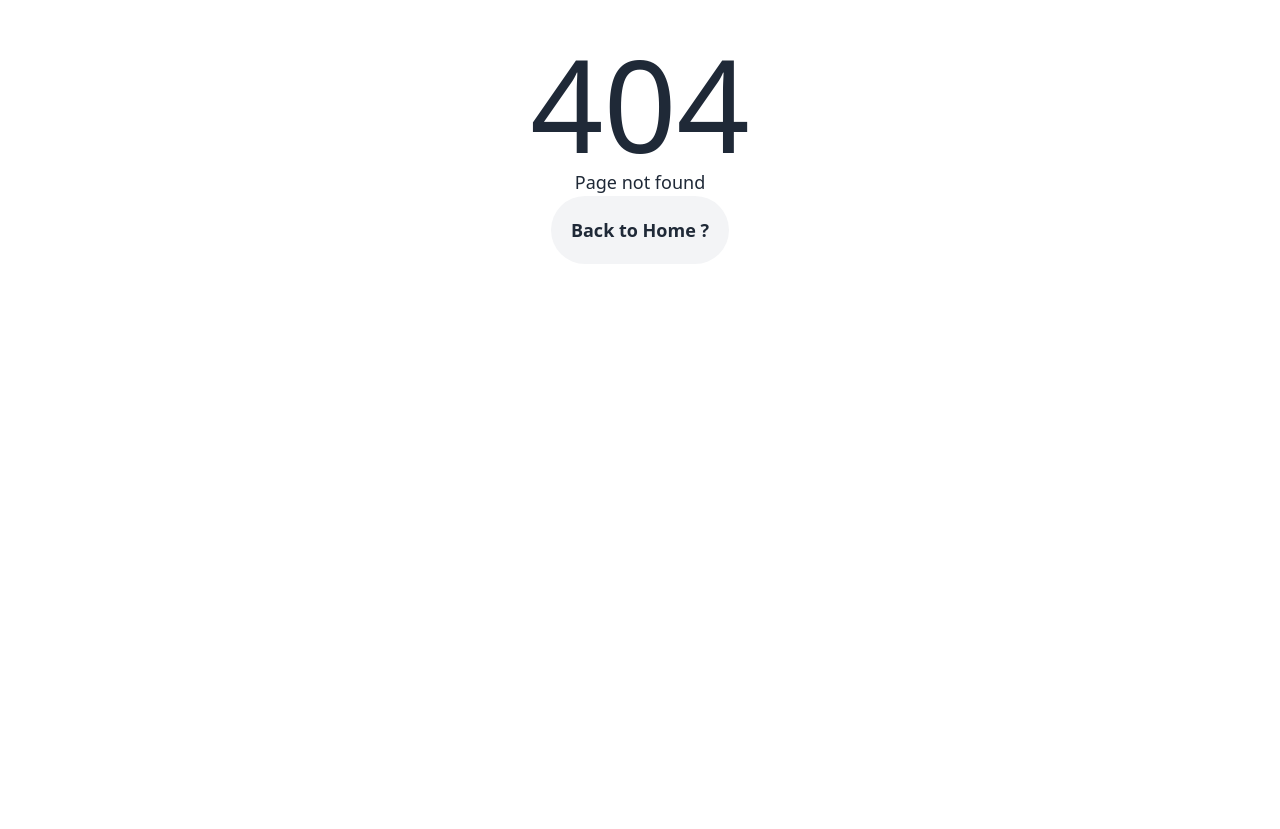
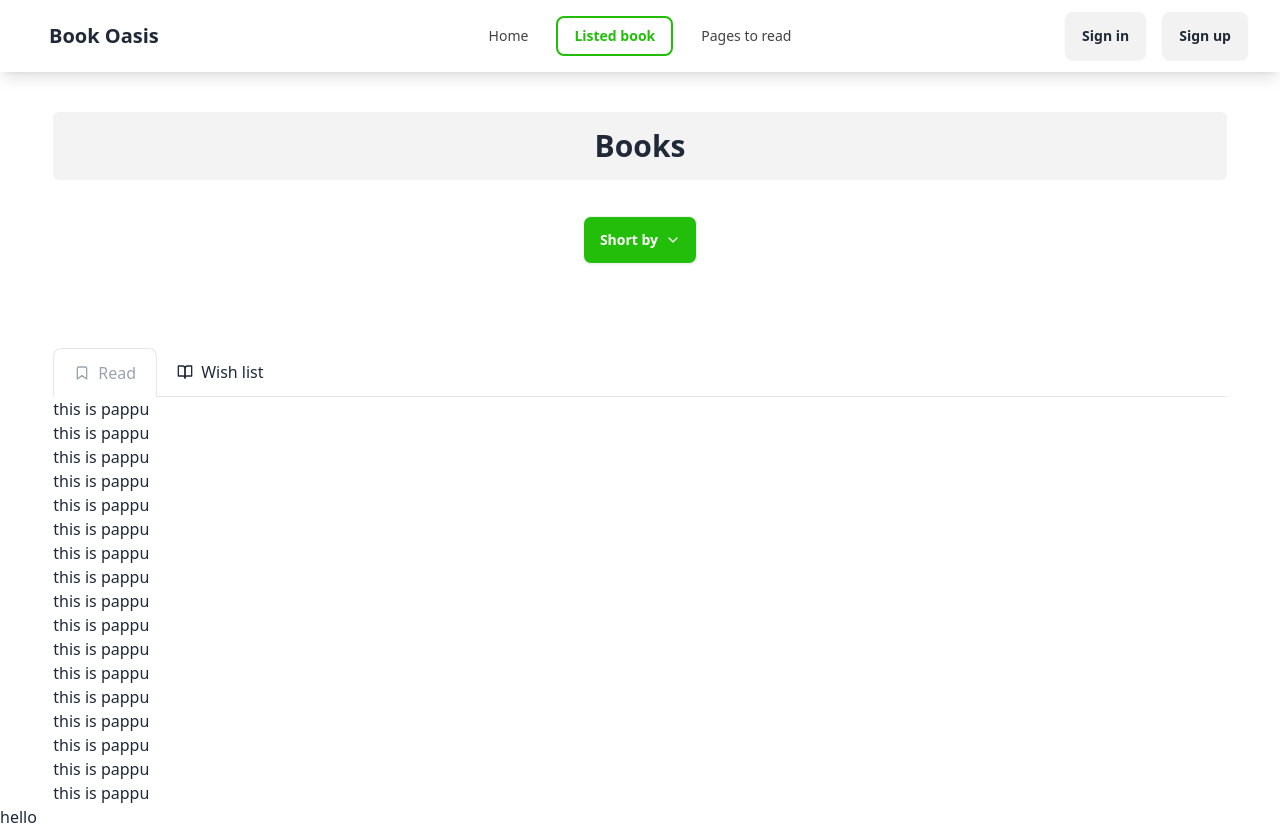
Before and after one commit to pappusaha/Books-oasis, a React (Vite) app: page /listedbooks/wishlist in a window 1280 px wide. Before the commit this address had no page. Before the commit the page ends 800 px from the top, so only its background shows below. Built offline with nearby package versions, Linux system fonts and the light colour scheme.

Commit message:
saved data on localstoraged

```diff
--- a/package.json
+++ b/package.json
@@ -16,6 +16,8 @@
     "match-sorter": "^7.0.0",
     "react": "^18.3.1",
     "react-dom": "^18.3.1",
+    "react-hot-toast": "^2.4.1",
+    "react-icons": "^5.3.0",
     "react-router-dom": "^6.27.0",
     "react-toastify": "^10.0.6",
     "sort-by": "^1.2.0"
--- a/src/Components/Book.jsx
+++ /dev/null
@@ -1,11 +0,0 @@
-import React from 'react';
-
-const Book = () => {
-    return (
-        <div>
-
-        </div>
-    );
-};
-
-export default Book;
--- a/src/Components/BookDetails.jsx
+++ b/src/Components/BookDetails.jsx
@@ -1,5 +1,9 @@
 import React from 'react';
-import {  NavLink, useLoaderData, useParams } from 'react-router-dom';
+import {   useLoaderData, useParams } from 'react-router-dom';
+import { ToastContainer, toast } from 'react-toastify';
+
+import 'react-toastify/dist/ReactToastify.css';
+import { saveBooks } from '../localStorage/localStorage';
 
 const BookDetails = ({}) => {
     const booksData=useLoaderData()
@@ -9,6 +13,12 @@ const BookDetails = ({}) => {
   console.log(bookData)
 
   const {bookName,author,category,tags, image,review,totalPages,rating,publisher,yearOfPublishing}=bookData
+
+
+  const handleStoredBooks=(type)=> {
+    saveBooks(idint,type)
+
+}
     return (
         <div className='pt-20'>
     {/* main book details */}
@@ -37,8 +47,10 @@ const BookDetails = ({}) => {
     <p></p>
 </div>
 <div className='flex space-x-2'>
- <button className='button-2 bg-slate-500 text-black p-3'>Read </button>
- <button className='button-2 bg-slate-500 text-black p-3'> Wish List</button>
+<button onClick={() => handleStoredBooks('read')} className='button-2 bg-slate-500 text-black p-3'>Read</button>
+ <ToastContainer />
+ <button onClick={() => handleStoredBooks('wish')} className='button-2 bg-slate-500 text-black p-3'>Wish List</button>
+ <ToastContainer />
 </div>
     </div>
    </div>
--- /dev/null
+++ b/src/Components/ReadBooks.jsx
@@ -0,0 +1,44 @@
+import React, { useEffect, useState } from 'react';
+import { useLoaderData } from 'react-router-dom';
+import { getStoredBooks } from '../localStorage/localStorage';
+
+const ReadBooks = () => {
+    const books=useLoaderData()
+    const [storeBook , setStoreBook]=useState([])
+   useEffect(() => {
+    const  storedbooks=getStoredBooks()
+    console.log('kakak',storedbooks)
+if(books.length>0){
+    let storedbook=[]
+
+  for(let {id, type} of storedbooks){
+    console.log(id)
+    console.log('asdhfi',type,storedbooks)
+
+  if(type==='read'){
+
+    const book=books.filter(singleBook => singleBook.id === id)
+    console.log('zasdfasfvsdrfan babu',books,book)
+    if(book){
+        storedbook.push(book)
+        console.log(storeBook)
+    }
+  }
+  setStoreBook(storedbook)
+  console.log(storedbook)
+
+  }
+
+}
+
+},[books])
+
+    return (
+        <div>
+
+        <h1>ashdkfhu</h1>
+        </div>
+    );
+};
+
+export default ReadBooks;
--- /dev/null
+++ b/src/Components/WishList.jsx
@@ -0,0 +1,27 @@
+import React from 'react';
+
+const WishList = () => {
+    return (
+        <div>
+            <h1> this is pappu </h1>
+            <h1> this is pappu </h1>
+            <h1> this is pappu </h1>
+            <h1> this is pappu </h1>
+            <h1> this is pappu </h1>
+            <h1> this is pappu </h1>
+            <h1> this is pappu </h1>
+            <h1> this is pappu </h1>
+            <h1> this is pappu </h1>
+            <h1> this is pappu </h1>
+            <h1> this is pappu </h1>
+            <h1> this is pappu </h1>
+            <h1> this is pappu </h1>
+            <h1> this is pappu </h1>
+            <h1> this is pappu </h1>
+            <h1> this is pappu </h1>
+            <h1> this is pappu </h1>
+        </div>
+    );
+};
+
+export default WishList;
--- a/src/Default/Hero.jsx
+++ b/src/Default/Hero.jsx
@@ -6,7 +6,7 @@ const Hero = () => {
         <div className="hero  bg-[#1313130D]  min-h-screen rounded-lg ">
         <div className="hero-content flex-col justify-between items-center lg:flex-row-reverse w-10/12 mx-auto ">
           <img
-            src="../../public/Image/bannnger.png"
+            src="/Image/bannnger.png"
             className="max-w-sm rounded-lg w-full shadow-2xl  h-auto lg:w-[320px] lg:h-[398px] mb-6 lg:mb-0 " />
           <div className=' '>
             <h1 className="text-4xl w-full mb-10 md:text-5xl lg:text-6xl  font-bold md:w-2/3 ">Books to freshen up your bookshelf!</h1>
--- a/src/Default/Router.jsx
+++ b/src/Default/Router.jsx
@@ -7,6 +7,8 @@ import Mainlayout from "../Layout/Mainlayout/Mainlayout";
 import ListedBooks from "../pages/ListedBooks";
 import PagesToRead from "../pages/PagesToRead";
 import BookDetails from "../Components/BookDetails";
+import ReadBooks from "../Components/ReadBooks";
+import WishList from "../Components/WishList";
 
 
 export const router =createBrowserRouter([
@@ -24,16 +26,36 @@ export const router =createBrowserRouter([
           {
             path:'/listedbooks',
             element:<ListedBooks></ListedBooks>,
-            loader: () => fetch('../../public/books.json')
+            loader: () => fetch('/books.json'),
+            children:[
+
+              {
+                index :true,
+                element:<ReadBooks></ReadBooks>,
+                loader: () => fetch('/books.json'),
+                  },
+
+              {
+                path:`/listedbooks/wishlist`,
+                element:<WishList></WishList>,
+
+
+              },
+            ]
+
+
+
+
           },
           {
             path:'pagestoread',
-            element: <PagesToRead></PagesToRead>
+            element: <PagesToRead></PagesToRead>,
+
           },
           {
             path:'/book/:id',
             element:<BookDetails></BookDetails>,
-          loader: () => fetch('../../public/books.json')
+          loader: () => fetch('/books.json')
           }
         ]
       }
--- /dev/null
+++ b/src/localStorage/localStorage.js
@@ -0,0 +1,48 @@
+
+import { ToastContainer, toast } from 'react-toastify';
+import 'react-toastify/dist/ReactToastify.css';
+
+
+ export const getStoredBooks= () => {
+    let book=[];
+    const storedBooks=localStorage.getItem('store-books')
+    console.log(storedBooks)
+    if(storedBooks){
+
+
+      book=JSON.parse(storedBooks)
+
+    }
+
+        return book;
+
+}
+
+export const  saveBooks =(bookId,type) => {
+    const storedBooks=getStoredBooks()
+    const isReadExist = storedBooks.find(book => book.id === bookId && book.type === "read");
+    console.log(isReadExist)
+   if(isReadExist && type === "wish"){
+    // return toast.warning(`Already added to ${type === 'read' ? 'Read List' : 'Wish List'}!`)
+    return toast.warning("You have already added this book to the read list.");
+
+   }
+   const isExist = storedBooks.find(book => book.id === bookId && book.type === type);
+
+   if(isExist){
+    return toast.warning(`This book is already in the ${type} list!`);
+   }
+
+   else {
+    // If the book is not already added, add it to the list
+    storedBooks.push({ id: bookId, type });
+    localStorage.setItem("store-books", JSON.stringify(storedBooks));
+
+    return toast.success(`The book has been successfully added to the ${type} list!`);
+}
+
+
+
+
+
+}
--- a/src/pages/ListedBooks.jsx
+++ b/src/pages/ListedBooks.jsx
@@ -1,12 +1,59 @@
-import React from 'react';
+import React, { useState } from 'react';
+import { IoIosArrowDown } from "react-icons/io";
+import { Link, Outlet } from 'react-router-dom';
+const ListedBooks = () => {
+    const [tabindex, settabindex]=useState(0)
+    return (
+        <div className='pt-28'>
+       <div>
+       <h1 className="text-3xl font-bold text-center bg-[#1313130D] w-full p-4 rounded-md">Books</h1>
 
-const ListedBooks = () => {
-    return (
-        <div className='pt-24'>
-         <h1 className="text-3xl font-bold text-center bg-[#1313130D] w-full p-4 rounded-md">Books</h1>
 
+<div className='text-center mt-8'>
+   <div className="dropdown dropdown-bottom">
+<div tabIndex={0} role="button" className="btn m-1 text-center text-white bg-[#23BE0A]">Short by <IoIosArrowDown /></div>
+
+
+
+<ul tabIndex={0} className="dropdown-content menu bg-base-100 rounded-box z-[1] w-30 p-2 shadow">
+<li><a>Item 1</a></li>
+<li><a>Item 2</a></li>
+</ul>
+</div>
+</div>
+
+       </div>
+
+       <div className='mt-20'>
+{/* this is tab section  */}
+{/* bg-gray-800 dark:bg-gray-100 text-gray-100 dark:text-gray-800 */}
+<div className="flex justify-center overflow-x-auto overflow-y-hidden  sm:justify-start flex-nowrap ">
+<Link
+to={''}
+onClick={() => settabindex(0)} rel="noopener noreferrer" href="#" className={`flex items-center flex-shrink-0 px-5 py-3 space-x-2 ${tabindex ===0 ?'border border-b-0' :'border-b'} rounded-t-lg dark:border-gray-300 text-gray-400 dark:text-gray-600`}>
+<svg xmlns="http://www.w3.org/2000/svg" viewBox="0 0 24 24" fill="none" stroke="currentColor" strokeWidth="2" strokeLinecap="round" strokeLinejoin="round" className="w-4 h-4">
+<path d="M19 21l-7-5-7 5V5a2 2 0 0 1 2-2h10a2 2 0 0 1 2 2z"></path>
+</svg>
+<span>Read</span>
+</Link>
+<Link
+to={'/listedbooks/wishlist'}
+onClick={() => settabindex(1)}  rel="noopener noreferrer" href="#" className={`flex items-center flex-shrink-0 px-5 py-3 space-x-2  dark:border-gray-300  dark:text-gray-600 ${tabindex===1 ? 'border border-b-0' :'border-b lg:w-11/12'} rounded-t-lg `}>
+<svg xmlns="http://www.w3.org/2000/svg" viewBox="0 0 24 24" fill="none" stroke="currentColor" strokeWidth="2" strokeLinecap="round" strokeLinejoin="round" className="w-4 h-4">
+<path d="M2 3h6a4 4 0 0 1 4 4v14a3 3 0 0 0-3-3H2z"></path>
+<path d="M22 3h-6a4 4 0 0 0-4 4v14a3 3 0 0 1 3-3h7z"></path>
+</svg>
+<span>Wish list</span>
+</Link>
+
+
+</div>
+</div>
+<Outlet></Outlet>
         </div>
     );
 };
 
+
+
 export default ListedBooks;
--- a/src/pages/PagesToRead.jsx
+++ b/src/pages/PagesToRead.jsx
@@ -3,7 +3,7 @@ import React from 'react';
 const PagesToRead = () => {
     return (
         <div>
-          <h1>this this is page </h1>
+          <h1>this this is page zsdvzdvzxdv</h1>
         </div>
     );
 };
```
Also changed, not shown: public/Image/investment.png (added), 1 other file (tests, documents, lock files or other folders).
